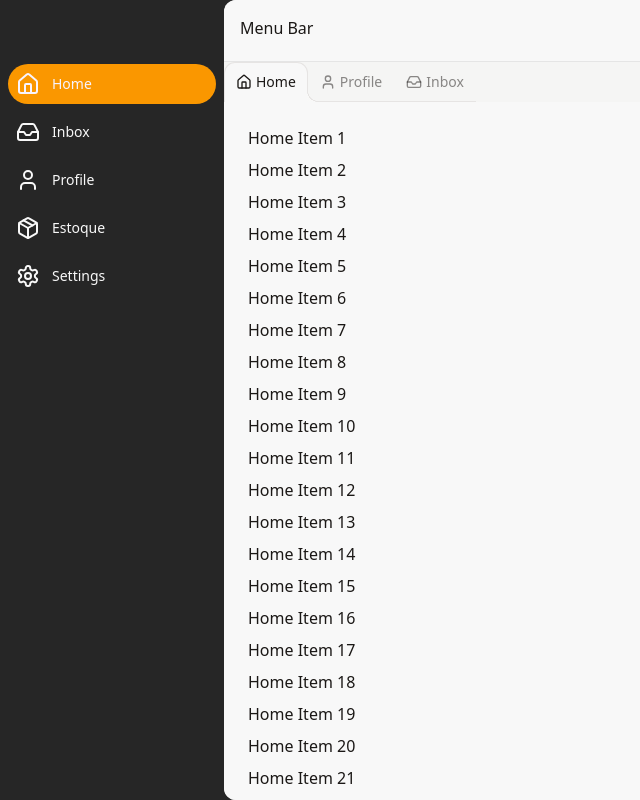
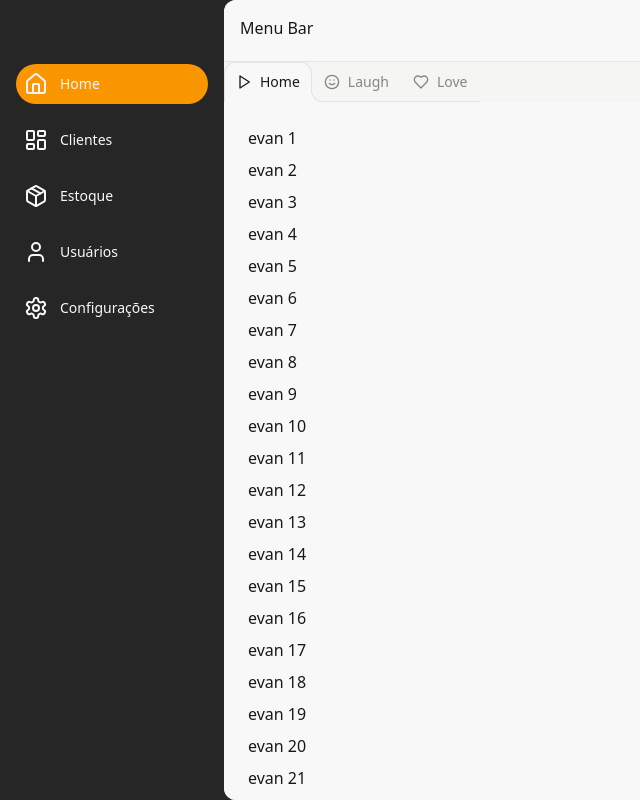
Before and after one commit to EvanJoseph78/electron-react-vite-template, a React (Vite) app: page /clientes in a window 1280 px wide. Shown: the whole page, without its empty margins (0-640 px from the left). Built offline with nearby package versions, Linux system fonts and the light colour scheme.

Commit message:
feat: improved ui

```diff
--- a/src/ui/App.tsx
+++ b/src/ui/App.tsx
@@ -1,3 +1,4 @@
+import { NavigationProvider } from "./pages/context/navigation-context";
 import InterfaceV1 from "./pages/interfaces/interfaceV1";
 import InterfaceV2 from "./pages/interfaces/interfaceV2";
 
@@ -6,7 +7,7 @@ const uiOption = [<InterfaceV1 />, <InterfaceV2 />];
 function App() {
   return (
     <div className="flex h-screen w-screen" data-theme="latetwist">
-      {uiOption[1]}
+      <NavigationProvider>{uiOption[1]}</NavigationProvider>
     </div>
   );
 }
--- /dev/null
+++ b/src/ui/components/button-navigation.tsx
@@ -0,0 +1,22 @@
+import type { ReactNode } from "react";
+import { useNavigation } from "../pages/context/navigation-context";
+
+type RouteButton = {
+  page: ReactNode;
+  children: ReactNode; // Permite passar texto, ícone ou ambos dentro do botão
+};
+
+const ButtonNavigation: React.FC<RouteButton> = ({ page, children }) => {
+  const { setPage } = useNavigation();
+
+  return (
+    <button
+      onClick={() => setPage(page)}
+      className="px-4 py-2 rounded"
+    >
+      {children}
+    </button>
+  );
+};
+
+export default ButtonNavigation;
--- a/src/ui/components/side-bar-dock.tsx
+++ b/src/ui/components/side-bar-dock.tsx
@@ -1,49 +1,50 @@
 import React, { useState } from "react";
+import ButtonNavigation from "./button-navigation";
 
 export type DockButton = {
   label: string;
   icon: React.ReactNode;
+  page: React.ReactNode;
 };
 
 type DockProps = {
   buttons: DockButton[];
-  onSelect?: (index: number) => void;
 };
 
-const DockSideBar: React.FC<DockProps> = ({ buttons, onSelect }) => {
+const DockSideBar: React.FC<DockProps> = ({ buttons }) => {
   const [activeIndex, setActiveIndex] = useState(0);
   const [isExpanded, setIsExpanded] = useState(false);
 
   const handleClick = (index: number) => {
     setActiveIndex(index);
-    onSelect?.(index);
   };
 
   return (
     <div
       className={`h-full bg-neutral-800 text-neutral-content flex flex-col
-        py-4 gap-2 transition-all duration-300
-        ${isExpanded ? "w-56 p-2" : "w-[56px] p-2"}`}
+        py-4 transition-all duration-300
+        ${isExpanded ? "w-56" : "w-[72px]"}`}
       onMouseEnter={() => setIsExpanded(true)}
       onMouseLeave={() => setIsExpanded(false)}
     >
-      <div className="h-10"></div>
+      <div className="h-10" />
       {buttons.map((btn, idx) => (
-        <button
-          key={btn.label}
+        <ButtonNavigation key={btn.label} page={btn.page}>
+          <div
             onClick={() => handleClick(idx)}
             className={`flex items-center gap-3 p-2 rounded-full transition w-full hover:cursor-pointer
               ${
                 idx === activeIndex
-                ? "bg-primary text-primary-content"
-                : "hover:bg-primary/70"
+                  ? "bg-primary text-primary-content "
+                  : "hover:bg-primary/50"
               }
             `}
             title={btn.label}
           >
             <div className="text-[1.5em]">{btn.icon}</div>
-          {isExpanded && <span className="text-sm">{btn.label} </span>}
-        </button>
+            {isExpanded && <span className="text-sm">{btn.label}</span>}
+          </div>
+        </ButtonNavigation>
       ))}
     </div>
   );
--- /dev/null
+++ b/src/ui/pages/clientes/clientePage.tsx
@@ -0,0 +1,16 @@
+import { User } from "lucide-react";
+import TabsLayout from "../../components/tabs-layout";
+import ClientTableList from "./components/clientTableList";
+
+const ClientePage: React.FC = () => {
+  const tabs = [
+    {
+      label: "Clientes",
+      icon: <User className="size-4 me-2" />,
+      content: <ClientTableList />,
+    },
+  ];
+
+  return <TabsLayout tabs={tabs}></TabsLayout>;
+};
+export default ClientePage;
--- a/src/ui/pages/clientes/components/clientFormModal.tsx
+++ b/src/ui/pages/clientes/components/clientFormModal.tsx
@@ -1,3 +1,4 @@
+import { Plus } from "lucide-react";
 import React, { useEffect, useRef } from "react";
 import { useForm, type SubmitHandler } from "react-hook-form";
 
@@ -77,12 +78,13 @@ const ClientFormModal: React.FC<{
 
   return (
     <>
-      <button className="btn btn-primary" onClick={handleOpen}>
-        Novo Cliente
+      <button className="btn btn-primary rounded-md shadow-xl" onClick={handleOpen}>
+        <Plus></Plus>
+        Cadastrar
       </button>
       {open && (
         <div className="modal modal-open flex items-center justify-center">
-          <div className="modal-box w-full max-w-md shadow-lg rounded-lg bg-base-100 ">
+          <div className="modal-box w-full max-w-md shadow-lg rounded-xs bg-base-100 ">
             <button
               type="button"
               className="absolute top-3 right-3 btn btn-sm btn-circle btn-ghost"
--- /dev/null
+++ b/src/ui/pages/clientes/components/clientTableList.tsx
@@ -0,0 +1,69 @@
+import { useEffect, useState } from "react";
+import DynamicTable from "../../../components/table";
+// import { Component } from "lucide-react";
+import ClientFormModal from "./clientFormModal";
+
+const ClientTableList: React.FC = () => {
+  // Função para buscar clientes do backend
+  const [clientList, setClientList] = useState<Client[]>([]);
+  const [isLoading, setIsLoading] = useState(false);
+
+  const fetchClientes = async () => {
+    setIsLoading(true);
+
+    try {
+      const clientes = await window.electron.cliente.getAll();
+      setClientList(clientes);
+      console.log("Clientes recebidos:", clientes);
+    } catch (error) {
+      console.error("Erro ao listar clientes:", error);
+    } finally {
+      setIsLoading(false);
+    }
+  };
+
+  const handleCreate = () => {
+    console.log("Abrir modal de cadastro");
+    // Lógica para abrir um modal ou navegar para uma página de criação.
+  };
+
+  // Buscar clientes ao montar o componente
+  useEffect(() => {
+    fetchClientes();
+  }, []);
+
+  if (isLoading) {
+    return (
+      <div className="flex justify-center items-center h-screen">
+        <span className="loading loading-spinner loading-lg"></span>
+      </div>
+    );
+  } else {
+    return (
+      <>
+        <DynamicTable
+          columns={["id", "nome", "email", "telefone"]}
+          data={clientList}
+          onCreate={handleCreate}
+          sortableColumns={["id", "nome", "email", "telefone"]}
+          editButtons
+          deleteButtons
+          createBtn={
+            <ClientFormModal
+              onSubmit={async (
+                _data: { name: string; email: string; phone: string },
+                _event?: React.BaseSyntheticEvent
+              ) => {
+                // Aqui você pode chamar a função para adicionar cliente no banco
+                // await window.electron.cliente.add(data);
+                await fetchClientes(); // Atualiza a lista após adicionar
+              }}
+            ></ClientFormModal>
+          }
+        ></DynamicTable>
+      </>
+    );
+  }
+};
+
+export default ClientTableList;
--- /dev/null
+++ b/src/ui/pages/context/navigation-context.tsx
@@ -0,0 +1,37 @@
+import { createContext, useContext, useState, type ReactNode } from "react";
+import HomePage from "../home/home";
+
+interface NavigationContextType {
+  currentPage: ReactNode;
+  setPage: (page: ReactNode) => void;
+}
+
+const NavigationContext = createContext<NavigationContextType | undefined>(
+  undefined
+);
+
+export const NavigationProvider = ({ children }: { children: ReactNode }) => {
+  const [currentPage, setCurrentPage] = useState<ReactNode>(
+    <HomePage></HomePage>
+  );
+
+  const setPage = (page: ReactNode) => {
+    setCurrentPage(page);
+  };
+
+  return (
+    <NavigationContext.Provider value={{ currentPage, setPage }}>
+      {children}
+    </NavigationContext.Provider>
+  );
+};
+
+export const useNavigation = () => {
+  const context = useContext(NavigationContext);
+  if (!context) {
+    throw new Error(
+      "useNavigation deve ser usado dentro de um NavigationProvider"
+    );
+  }
+  return context;
+};
--- a/src/ui/pages/interfaces/interfaceV2.tsx
+++ b/src/ui/pages/interfaces/interfaceV2.tsx
@@ -1,80 +1,49 @@
-import { Home, Inbox, Package, Settings, User } from "lucide-react";
-import { useState } from "react";
+import { Home, LayoutDashboard, Package, Settings, User } from "lucide-react";
 import DockSideBar from "../../components/side-bar-dock";
-import TabsLayout from "../../components/tabs-layout";
-import UserPage from "../user/userPage";
+import { useNavigation } from "../context/navigation-context";
+import HomePage from "../home/home";
+import ClientePage from "../clientes/clientePage";
 
 const InterfaceV2 = () => {
-  const [currentPage, setCurrentPage] = useState(0);
+  const { currentPage } = useNavigation();
 
   const buttons = [
-    { label: "Home", icon: <Home /> },
-    { label: "Inbox", icon: <Inbox /> },
-    { label: "Profile", icon: <User /> },
-    { label: "Estoque", icon: <Package /> },
-    { label: "Settings", icon: <Settings /> },
-  ];
-
-  const pages = [
     {
-      label: "Dashboard",
-      content: (
-        <TabsLayout
-          tabs={[
-            {
-              label: "Home",
-              icon: <Home className="size-4" />,
-              content: (
-                <div className="space-y-2">
-                  {Array.from({ length: 50 }).map((_, i) => (
-                    <div key={i}>Home Item {i + 1}</div>
-                  ))}
-                </div>
-              ),
-            },
-            {
-              label: "Profile",
-              icon: <User className="size-4" />,
-              content: <UserPage />,
-            },
-            {
-              label: "Inbox",
-              icon: <Inbox className="size-4" />,
-              content: <div>📥 Inbox Content</div>,
-            },
-          ]}
-        />
-      ),
+      label: "Home",
+      icon: <Home />,
+      page: <HomePage />,
     },
     {
-      label: "Inbox",
-      content: <div>📥 Página Inbox</div>,
-    },
-    {
-      label: "Profile",
-      content: <div>👤 Página Profile</div>,
+      label: "Clientes",
+      icon: <LayoutDashboard />,
+      page: <ClientePage />,
     },
     {
       label: "Estoque",
-      content: <div>Página de estoque</div>,
+      icon: <Package />,
+      page: <div>📦 Página de Estoque</div>,
     },
     {
-      label: "Settings",
-      content: <div>⚙️ Página Settings</div>,
+      label: "Usuários",
+      icon: <User />,
+      page: <div>👤 Página de Usuários</div>,
+    },
+    {
+      label: "Configurações",
+      icon: <Settings />,
+      page: <div>⚙️ Página de Configurações</div>,
     },
   ];
 
   return (
     <div className="flex h-screen w-full bg-neutral-800">
-      <DockSideBar buttons={buttons} onSelect={setCurrentPage} />
+      <DockSideBar buttons={buttons} />
 
       <div className="flex-1 flex flex-col bg-base-200 w-full h-full overflow-auto rounded-l-xl">
         <div className="bg-base-100 h-16 p-4 border-b border-neutral-200">
           Menu Bar
         </div>
-        <div className="h-full w-full overflow-auto">
-          {pages[currentPage].content}
-        </div>
+        <div className="h-full w-full overflow-auto">{currentPage}</div>
       </div>
     </div>
   );
```
Also changed, not shown: src/ui/components/table.tsx (+11 -5 lines). Lines whose indentation alone changed are shown as unchanged.
